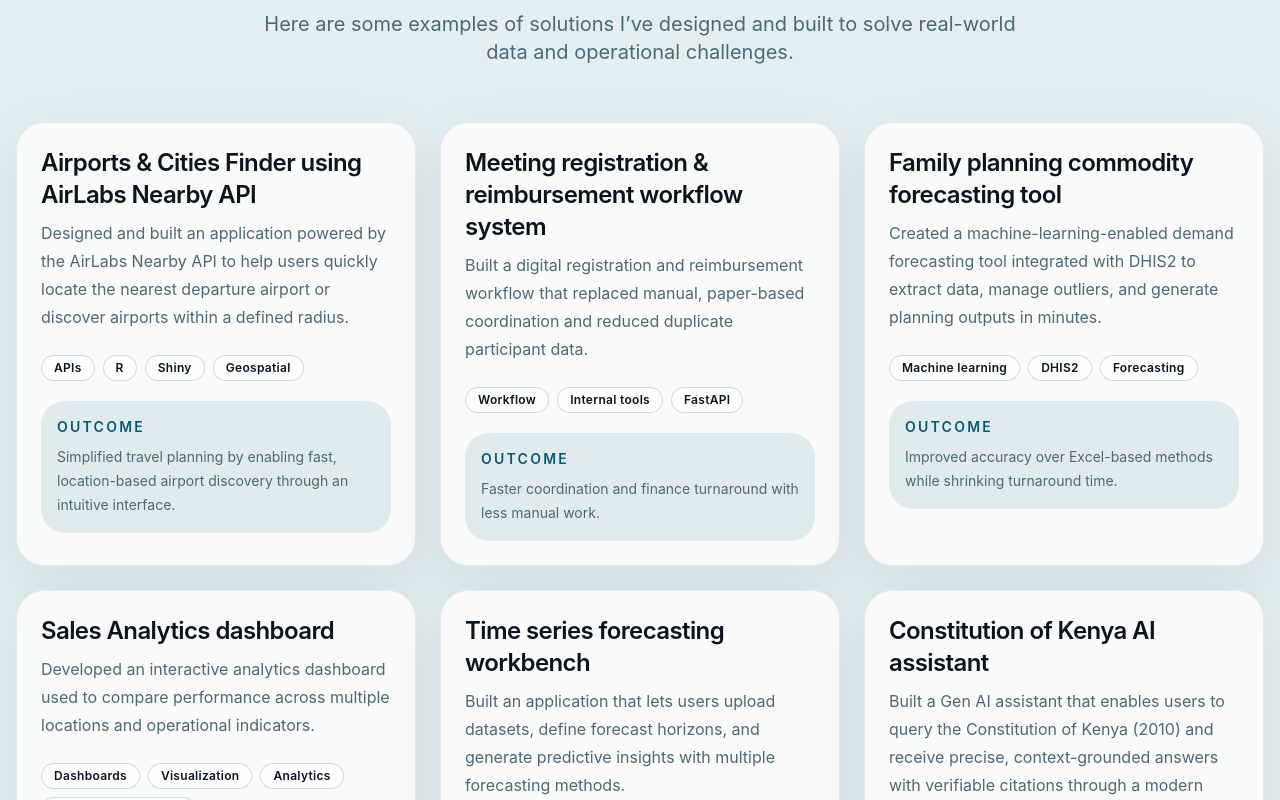
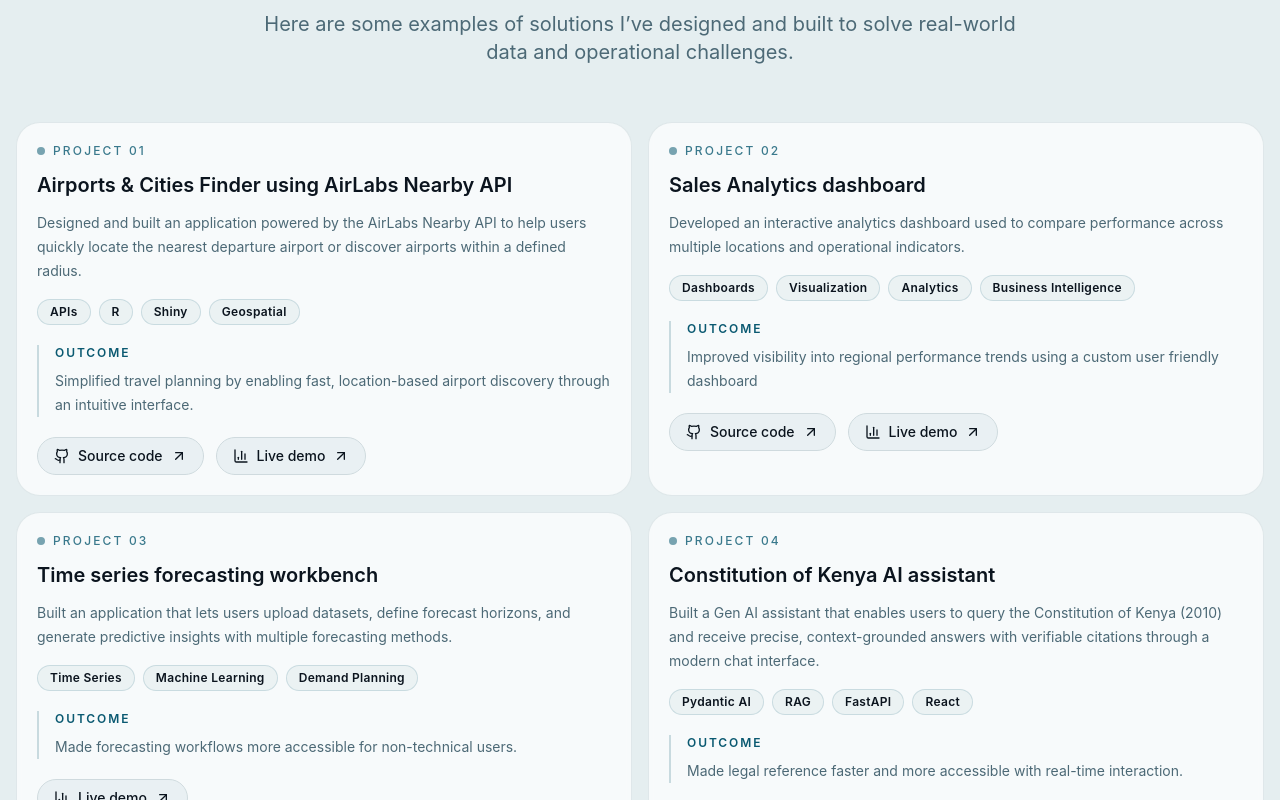
Before and after one commit to mwangi-george/my-business-website, a React (Vite) app: page / in a window 1280 px wide. Shown: the part 2860-3660 px from the top of the page. Built offline with nearby package versions, Linux system fonts and the light colour scheme.

Commit message:
Updated examples-section.tsx

```diff
--- a/src/components/examples-section.tsx
+++ b/src/components/examples-section.tsx
@@ -1,7 +1,8 @@
+import { ArrowUpRight, BarChart3, Github } from "lucide-react";
 import { SectionShell } from "@/components/section-shell";
 import { Badge } from "@/components/ui/badge";
-import { Card, CardContent, CardDescription, CardHeader, CardTitle } from "@/components/ui/card";
 import { exampleProjects } from "@/data/site-content";
+import { cn } from "@/lib/utils";
 
 export function ExamplesSection() {
   return (
@@ -11,27 +12,85 @@ export function ExamplesSection() {
           title="Real-world solutions I've delivered"
           description="Here are some examples of solutions I’ve designed and built to solve real-world data and operational challenges."
       >
-      <div className="grid gap-6 lg:grid-cols-2 xl:grid-cols-3">
-        {exampleProjects.map((project) => (
-          <Card key={project.title} className="group h-full border-primary/10 transition-all duration-300 hover:border-primary/30 hover:shadow-glow">
-            <CardHeader>
-              <CardTitle className="text-2xl">{project.title}</CardTitle>
-              <CardDescription>{project.summary}</CardDescription>
-            </CardHeader>
-            <CardContent className="space-y-5">
-              <div className="flex flex-wrap gap-2">
+        <div className="grid gap-4 md:grid-cols-2">
+          {exampleProjects.map((project, index) => (
+              <article
+                  key={project.title}
+                  className={cn(
+                      "group relative overflow-hidden rounded-3xl border border-border/60 bg-white/70 p-5 backdrop-blur-sm",
+                      "transition-all duration-300 hover:-translate-y-1 hover:border-primary/30 hover:shadow-lg",
+                  )}
+              >
+                <div className="absolute inset-x-0 top-0 h-px bg-gradient-to-r from-transparent via-primary/40 to-transparent opacity-0 transition-opacity duration-300 group-hover:opacity-100" />
+
+                <div className="flex items-start justify-between gap-4">
+                  <div className="space-y-3">
+                    <div className="flex items-center gap-2 text-xs font-medium uppercase tracking-[0.18em] text-primary/80">
+                      <span className="inline-block h-2 w-2 rounded-full bg-primary animate-pulse" />
+                      Project {String(index + 1).padStart(2, "0")}
+                    </div>
+
+                    <h3 className="text-lg font-semibold leading-snug text-foreground md:text-xl">
+                      {project.title}
+                    </h3>
+
+                    <p className="text-sm leading-6 text-muted-foreground">
+                      {project.summary}
+                    </p>
+                  </div>
+                </div>
+
+                <div className="mt-4 flex flex-wrap gap-2">
                   {project.tags.map((tag) => (
-                  <Badge key={tag} variant="outline">
+                      <Badge
+                          key={tag}
+                          variant="outline"
+                          className="rounded-full border-primary/15 bg-background/70 px-3 py-1 text-xs"
+                      >
                         {tag}
                       </Badge>
                   ))}
                 </div>
-              <div className="rounded-2xl bg-secondary/70 p-4">
-                <p className="text-sm font-semibold uppercase tracking-[0.16em] text-primary">Outcome</p>
-                <p className="mt-2 text-sm leading-6 text-muted-foreground">{project.impact}</p>
+
+                <div className="mt-5 border-l-2 border-primary/20 pl-4">
+                  <p className="text-xs font-semibold uppercase tracking-[0.16em] text-primary">
+                    Outcome
+                  </p>
+                  <p className="mt-2 text-sm leading-6 text-muted-foreground">
+                    {project.impact}
+                  </p>
                 </div>
-            </CardContent>
-          </Card>
+
+                {(project.sourceCodeLink || project.dashboardLink) && (
+                    <div className="mt-5 flex flex-wrap gap-3">
+                      {project.sourceCodeLink && (
+                          <a
+                              href={project.sourceCodeLink}
+                              target="_blank"
+                              rel="noopener noreferrer"
+                              className="inline-flex items-center gap-2 rounded-full border border-border bg-background/80 px-4 py-2 text-sm font-medium text-foreground transition-all duration-300 hover:border-primary/30 hover:text-primary"
+                          >
+                            <Github className="h-4 w-4" />
+                            Source code
+                            <ArrowUpRight className="h-4 w-4" />
+                          </a>
+                      )}
+
+                      {project.dashboardLink && (
+                          <a
+                              href={project.dashboardLink}
+                              target="_blank"
+                              rel="noopener noreferrer"
+                              className="inline-flex items-center gap-2 rounded-full border border-border bg-background/80 px-4 py-2 text-sm font-medium text-foreground transition-all duration-300 hover:border-primary/30 hover:text-primary"
+                          >
+                            <BarChart3 className="h-4 w-4" />
+                            Live demo
+                            <ArrowUpRight className="h-4 w-4" />
+                          </a>
+                      )}
+                    </div>
+                )}
+              </article>
           ))}
         </div>
       </SectionShell>
--- a/src/data/site-content.ts
+++ b/src/data/site-content.ts
@@ -113,41 +113,51 @@ export const exampleProjects = [
         "Designed and built an application powered by the AirLabs Nearby API to help users quickly locate the nearest departure airport or discover airports within a defined radius.",
     tags: ["APIs", "R", "Shiny", "Geospatial"],
     impact: "Simplified travel planning by enabling fast, location-based airport discovery through an intuitive interface.",
+    sourceCodeLink: "https://github.com/mwangi-george/airports-and-cities-finder",
+    dashboardLink: "https://gmwangi.shinyapps.io/AirLabsNearByAPI/"
   },
-  {
-    title: "Meeting registration & reimbursement workflow system",
-    summary:
-      "Built a digital registration and reimbursement workflow that replaced manual, paper-based coordination and reduced duplicate participant data.",
-    tags: ["Workflow", "Internal tools", "FastAPI"],
-    impact: "Faster coordination and finance turnaround with less manual work.",
-  },
-  {
-    title: "Family planning commodity forecasting tool",
-    summary:
-      "Created a machine-learning-enabled demand forecasting tool integrated with DHIS2 to extract data, manage outliers, and generate planning outputs in minutes.",
-    tags: ["Machine learning", "DHIS2", "Forecasting"],
-    impact: "Improved accuracy over Excel-based methods while shrinking turnaround time.",
-  },
+  // {
+  //   title: "Meeting registration & reimbursement workflow system",
+  //   summary:
+  //     "Built a digital registration and reimbursement workflow that replaced manual, paper-based coordination and reduced duplicate participant data.",
+  //   tags: ["Workflow", "Internal tools", "FastAPI"],
+  //   impact: "Faster coordination and finance turnaround with less manual work.",
+  //   sourceCodeLink: "",
+  //   dashboardLink: ""
+  // },
+  // {
+  //   title: "Family planning commodity forecasting tool",
+  //   summary:
+  //       "Created a machine-learning-enabled demand forecasting tool integrated with DHIS2 to extract data, manage outliers, and generate planning outputs in minutes.",
+  //   tags: ["Machine learning", "DHIS2", "Forecasting"],
+  //   impact: "Improved accuracy over Excel-based methods while shrinking turnaround time.",
+  // },
   {
     title: "Sales Analytics dashboard",
     summary:
       "Developed an interactive analytics dashboard used to compare performance across multiple locations and operational indicators.",
     tags: ["Dashboards", "Visualization", "Analytics", "Business Intelligence"],
-    impact: "Improved visibility into regional performance trends.",
+    impact: "Improved visibility into regional performance trends using a custom user friendly dashboard",
+    sourceCodeLink: "https://github.com/mwangi-george/sales-analytics-shiny-app",
+    dashboardLink: "https://gmwangi.shinyapps.io/DairySalesAnalysisV1/"
   },
   {
     title: "Time series forecasting workbench",
     summary:
       "Built an application that lets users upload datasets, define forecast horizons, and generate predictive insights with multiple forecasting methods.",
-    tags: ["Time series", "Self-service analytics", "Planning"],
+    tags: ["Time Series", "Machine Learning", "Demand Planning",],
     impact: "Made forecasting workflows more accessible for non-technical users.",
+    sourceCodeLink: "",
+    dashboardLink: "https://g-mwangi.shinyapps.io/Shinyapp-Showcase/"
   },
   {
     title: "Constitution of Kenya AI assistant",
     summary:
         "Built a Gen AI assistant that enables users to query the Constitution of Kenya (2010) and receive precise, context-grounded answers with verifiable citations through a modern chat interface.",
     tags: ["Pydantic AI", "RAG", "FastAPI", "React"],
-    impact: "Made legal reference faster and more accessible with citation-backed answers and real-time interaction.",
+    impact: "Made legal reference faster and more accessible with real-time interaction.",
+    sourceCodeLink: "https://github.com/mwangi-george/kenya-constitution-ai-agent",
+    dashboardLink: ""
   },
 ] as const;
 
```
Lines whose indentation alone changed are shown as unchanged.
